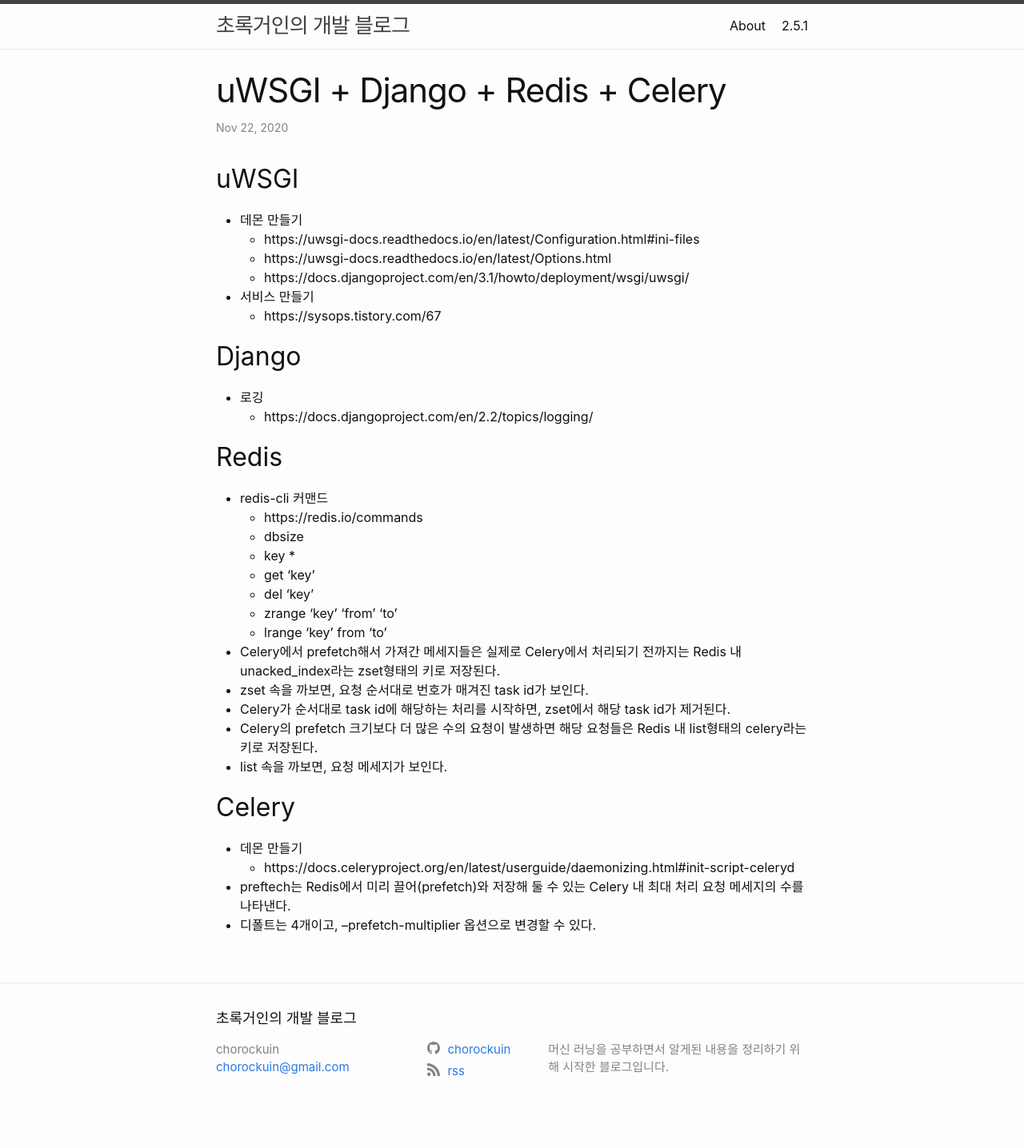
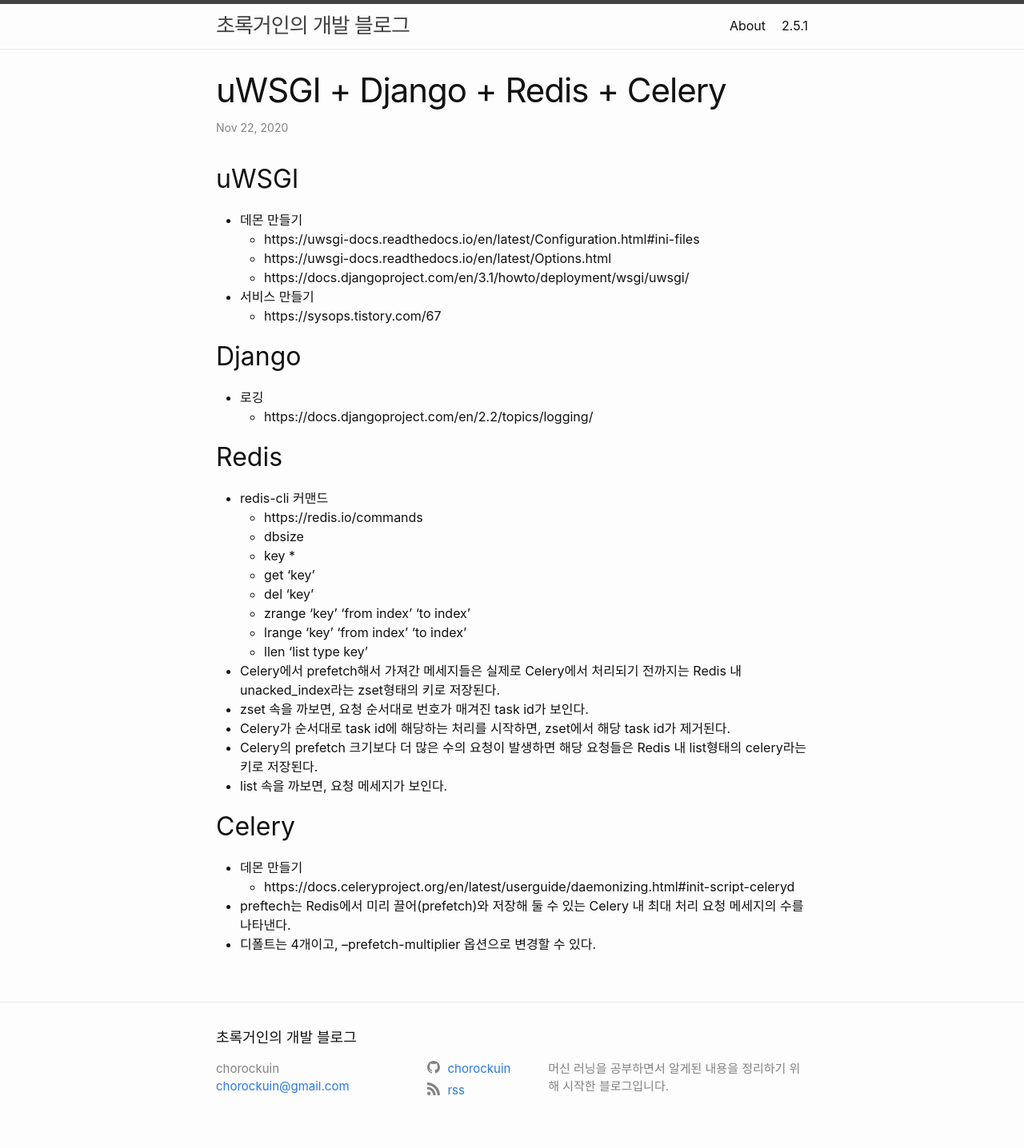
Before and after one commit to chorockuin/chorockuin.github.io, a Jekyll site: the page built from _posts/2020-11-22-uwsgi_django_redis_celery.md, in a window 1280 px wide. Shown: the whole page at 80% size. Built offline with Jekyll 4.4.1, drawn with Linux system fonts in a browser that asks for light colours; before the commit the page ends 1412 px from its top, so only the background shows below that.

Commit message:
Update 2020-11-22-uwsgi_django_redis_celery.md

```diff
--- a/_posts/2020-11-22-uwsgi_django_redis_celery.md
+++ b/_posts/2020-11-22-uwsgi_django_redis_celery.md
@@ -21,8 +21,9 @@
   * key *
   * get 'key'
   * del 'key'
-  * zrange 'key' 'from' 'to'
-  * lrange 'key' from 'to'
+  * zrange 'key' 'from index' 'to index'
+  * lrange 'key' 'from index' 'to index'
+  * llen 'list type key'
 * Celery에서 prefetch해서 가져간 메세지들은 실제로 Celery에서 처리되기 전까지는 Redis 내 unacked_index라는 zset형태의 키로 저장된다.
 * zset 속을 까보면, 요청 순서대로 번호가 매겨진 task id가 보인다.
 * Celery가 순서대로 task id에 해당하는 처리를 시작하면,  zset에서 해당 task id가 제거된다.
```
